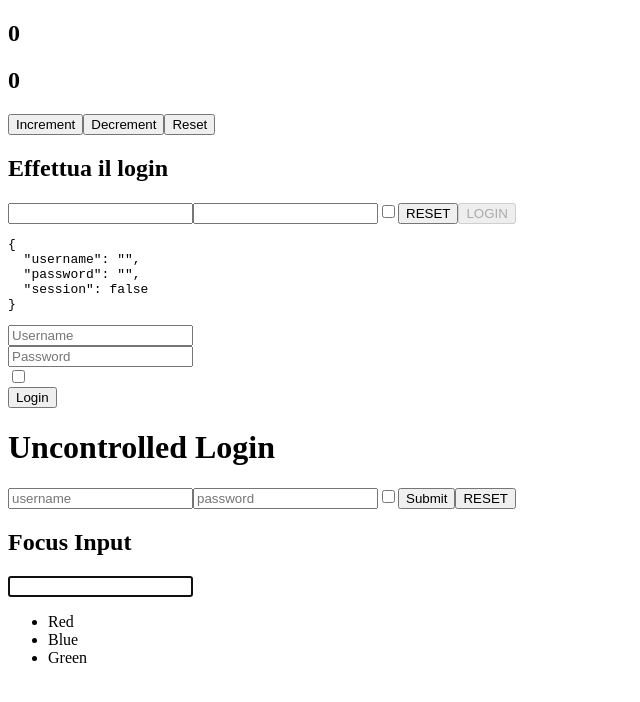
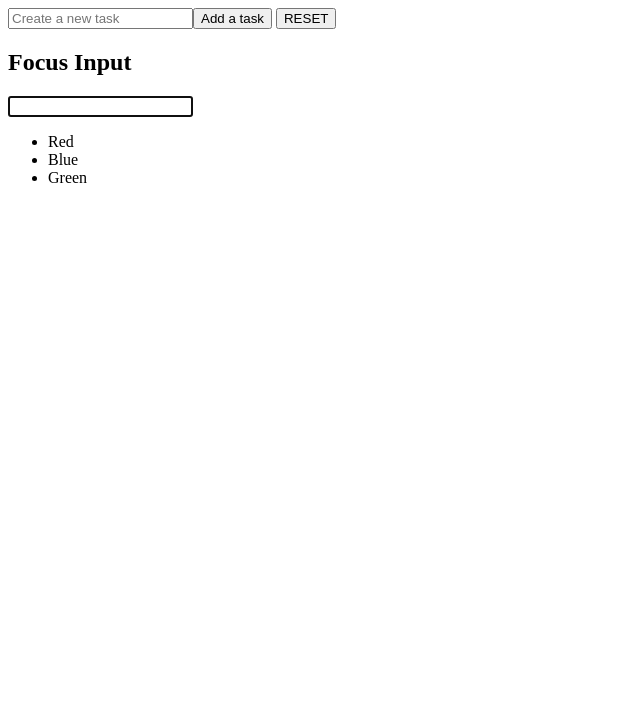
Before and after one commit to delisnt/esercizi, a React (Vite) app in the folder first-react/: page / in a window 1280 px wide. Shown: the top 702 px of the page, without its empty margins (0-640 px from the left). Built offline with nearby package versions, Linux system fonts and the light colour scheme.

Commit message:
fatta todolist

```diff
--- a/first-react/src/components/App.jsx
+++ b/first-react/src/components/App.jsx
@@ -3,6 +3,7 @@ import Counter from "./Counter";
 import FocusableInput from "./FocusableInput";
 import Login from "./Login";
 import LoginForm from "./LoginForm";
+import TodoList from "./TodoList";
 import UncontrolledLogin from "./UncontrolledLogin";
 import React from "react";
 
@@ -14,10 +15,7 @@ function App() {
 
   return (
     <React.StrictMode>
-      <Counter />
-      <Login onLogin={handleLogin} />
-      <LoginForm />
-      <UncontrolledLogin />
+      <TodoList/>
       <FocusableInput />
       <Colors colors={[
         {name: 'Red', id: 1},
--- /dev/null
+++ b/first-react/src/components/TodoList.jsx
@@ -0,0 +1,60 @@
+import { useEffect, useRef, useState } from "react";
+
+function TodoList() {
+  const [list, setList] = useState([]);
+  const [input, setInput] = useState("");
+  const inputRef = useRef(null);
+  function handleTodoListInput() {
+    if (inputRef.current.value){
+        setList((l) => [...l, inputRef.current.value]);
+    }
+    setInput('')
+  }
+
+  function handleResetBtn() {
+    setList(() => []);
+  }
+
+  function handleInputChange(e) {
+    setInput(e.target.value);
+  }
+
+  function handleRemoveBtn(index) {
+    setList((l) => {
+      const filterArr = l.filter((item, i) => {
+        return i !== index;
+      });
+      return filterArr;
+    });
+  }
+
+
+  useEffect(() => {
+    if (!list.length) {
+      console.log("list is empty");
+    }
+  }, [list]);
+
+  return (
+    <div>
+      <input
+        ref={inputRef}
+        type="text"
+        placeholder="Create a new task"
+        onChange={handleInputChange}
+        value={input}
+      />
+      <button onClick={handleTodoListInput}>Add a task</button>{" "}
+      <button onClick={handleResetBtn}>RESET</button>
+      <ul>
+        {list.map((item, index) => {
+          return <li key={index}>{item}
+          <button onClick={() => handleRemoveBtn(index)}>Remove Task</button>
+          </li>;
+        })}
+      </ul>
+    </div>
+  );
+}
+
+export default TodoList;
```
